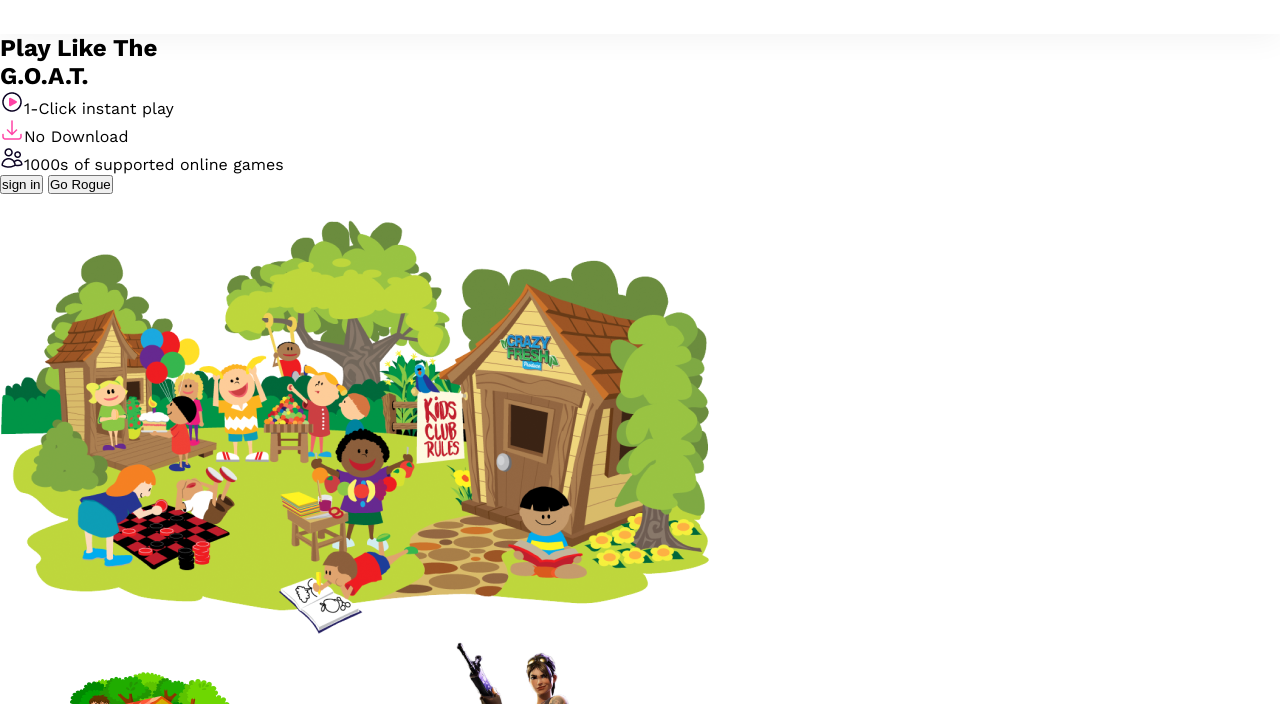
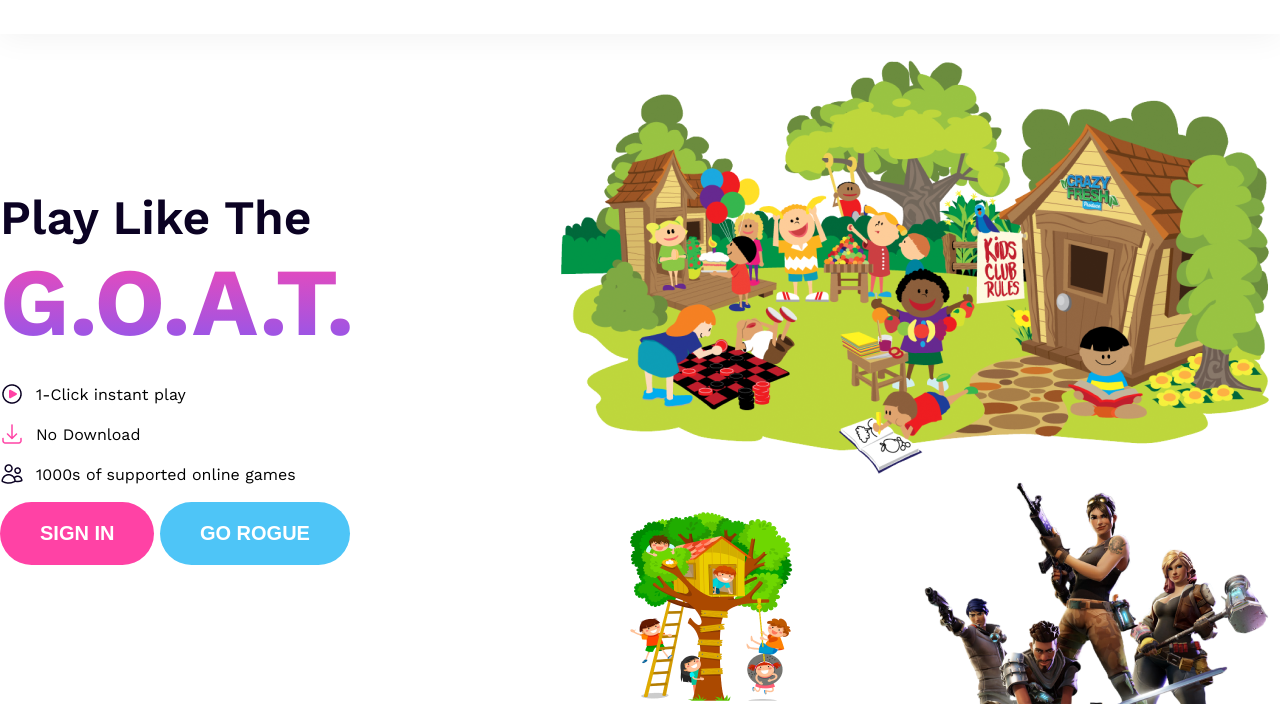
Before and after one commit to Nazmul1582/gamer-website, a plain HTML site: page index.html in a window 1280 px wide. Shown: the part 96-800 px from the top of the page. Drawn offline with nearby package versions, Linux system fonts and the light colour scheme.

Commit message:
banner section without background image

```diff
--- a/index.html
+++ b/index.html
@@ -40,30 +40,27 @@
     <main>
       <!-- banner section -->
       <section class="banner">
-        <div class="banner-container">
+        <div class="banner-container container">
           <div class="banner-content">
             <h2>Play Like The</h2>
             <h1>G.O.A.T.</h1>
             <ul>
               <li>
-                <img src="./images/play.png" alt="play icon" /><span
-                  >1-Click instant play</span
-                >
+                <img src="./images/play.png" alt="play icon" />
+                <p>1-Click instant play</p>
               </li>
               <li>
-                <img src="./images/download.png" alt="download icon" /><span
-                  >No Download</span
-                >
+                <img src="./images/download.png" alt="download icon" />
+                <p>No Download</p>
               </li>
               <li>
-                <img src="./images/group.png" alt="group icon" /><span
-                  >1000s of supported online games</span
-                >
+                <img src="./images/group.png" alt="group icon" />
+                <p>1000s of supported online games</p>
               </li>
             </ul>
-            <div class="button-group">
-              <button>sign in</button>
-              <button>Go Rogue</button>
+            <div class="btn-group">
+              <button class="btn-primary">sign in</button>
+              <button class="btn-primary">Go Rogue</button>
             </div>
           </div>
           <div class="banner-image">
--- a/styles/style.css
+++ b/styles/style.css
@@ -10,9 +10,23 @@
 body {
   font-family: "Work Sans", sans-serif;
 }
-main {
-  width: 1440px;
+.container {
+  max-width: 1440px;
   margin: 0 auto;
+}
+li {
+  list-style: none;
+}
+.btn-primary {
+  font-size: 1.25rem;
+  font-weight: 600;
+  text-transform: uppercase;
+  border: none;
+  border-radius: 48px;
+  background: var(--linear, linear-gradient(90deg, #ff42a5 0%, #ff42a5 100%));
+  color: #fff;
+  padding: 20px 40px;
+  cursor: pointer;
 }
 /* header */
 header {
@@ -48,9 +62,6 @@ header {
   align-items: center;
   gap: 2rem;
 }
-.nav > ul li {
-  list-style: none;
-}
 .nav li a,
 .nav li button {
   color: #3c354f;
@@ -73,4 +84,33 @@ header {
 /* header end  */
 
 /* banner section  */
+.banner-container {
+  display: flex;
+  align-items: center;
+  justify-content: space-between;
+  gap: 4rem;
+}
+.banner-content h2 {
+  color: #0b0223;
+  font-size: 3rem;
+  font-weight: 600;
+}
+.banner-container h1 {
+  font-size: 6rem;
+  font-weight: 700;
+  background: linear-gradient(180deg, #f948b2 0%, #8758f1 100%);
+  background-clip: text;
+  -webkit-background-clip: text;
+  -webkit-text-fill-color: transparent;
+  margin-bottom: 1.5rem;
+}
+.banner-content li {
+  display: flex;
+  align-items: center;
+  gap: 0.75rem;
+  margin-bottom: 1rem;
+}
+.btn-primary:last-child {
+  background: #4ec5f7;
+}
 /* banner section end  */
```
